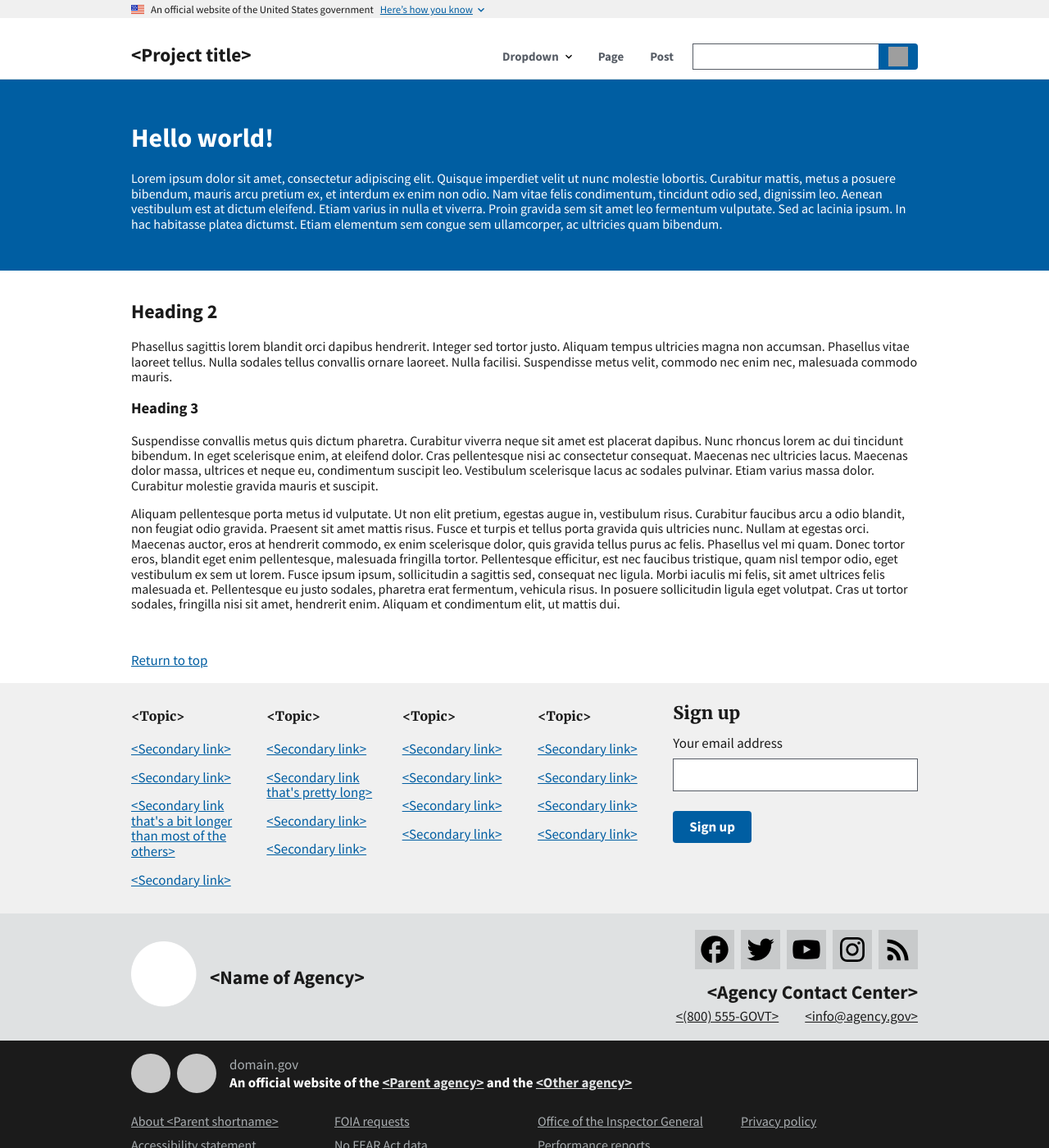
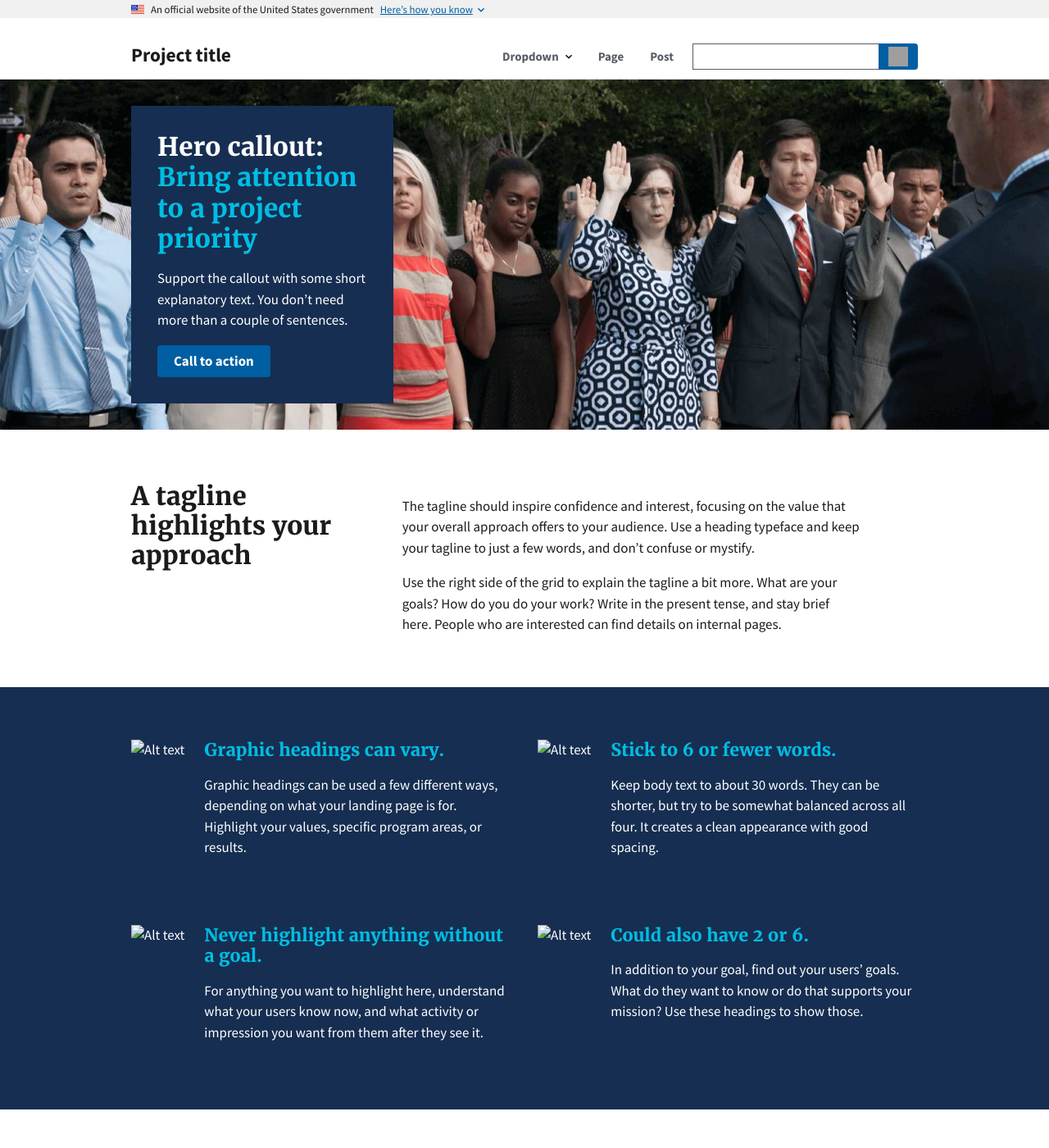
Before and after one commit to navapbc/template-jekyll-uswds, a Jekyll site: the page built from index.md, in a window 1280 px wide and 1400 px high. Shown: the whole window at 82% size. Built offline with Jekyll 4.4.1, drawn with Linux system fonts in a browser that asks for light colours; some of the changed text lies outside the part shown; grey boxes are pictures that could not be loaded.

Commit message:
cleanup content in sample pages

```diff
--- a/_config.yml
+++ b/_config.yml
@@ -1,11 +1,15 @@
-title: Your awesome title, used in the title tag
+agency: Agency
+agency-contact-center: Agency Contact Center
+agency-telephone: (800) 555-GOVT
+agency-email: info@agency.gov
+
+title: Project title # used in the header and title tag
 tagline: A short description, used in the title tag when page.title is not defined
 description: >-
   A longer description used for the description meta tag. Appears in document head
   meta (for Google search results) and in feed.xml site description. Also a fallback
   for pages without their own description. Also part of a page's title tag if neither
   page.title nor site.tagline is defined.
-email: your-email@example.com
 baseurl: "" # the subpath of your site, e.g. /blog
 url: "" # base hostname & protocol, e.g. http://example.com
 
--- a/_includes/footer.html
+++ b/_includes/footer.html
@@ -125,7 +125,7 @@
             <img class="usa-footer__logo-img" src="/assets/uswds/img/logo-img.png" alt="" />
           </div>
           <div class="mobile-lg:grid-col-auto">
-            <p class="usa-footer__logo-heading">&lt;Name of Agency&gt;</p>
+            <p class="usa-footer__logo-heading">{{site.agency}}</p>
           </div>
         </div>
         <div class="usa-footer__contact-links mobile-lg:grid-col-6">
@@ -172,15 +172,15 @@
             </div>
           </div>
           <p class="usa-footer__contact-heading">
-            &lt;Agency Contact Center&gt;
+            {{site.agency-contact-center}}
           </p>
           <address class="usa-footer__address">
             <div class="usa-footer__contact-info grid-row grid-gap">
               <div class="grid-col-auto">
-                <a href="tel:1-800-555-5555">&lt;(800) 555-GOVT&gt;</a>
+                <a href="tel:{{site.agency-telephone}}">{{site.agency-telephone}}</a>
               </div>
               <div class="grid-col-auto">
-                <a href="mailto:info@agency.gov">&lt;info@agency.gov&gt;</a>
+                <a href="mailto:{{site.agency-email}}">{{site.agency-email}}</a>
               </div>
             </div>
           </address>
--- a/_includes/header.html
+++ b/_includes/header.html
@@ -47,7 +47,7 @@
           </ul>
         </li>
         <li class="usa-nav__primary-item">
-          <a href="{{ 'about' | relative_url }}"
+          <a href="{{ 'sample-page' | relative_url }}"
           class="usa-nav-link {% if page.active-nav == 'sample-page' %}{{ 'usa-current' }}{% endif %}"
             ><span>Page</span></a
           >
--- a/index.md
+++ b/index.md
@@ -1,28 +1,135 @@
 ---
 layout: base
-full-width: true
+full-width: true # removes `.grid-container` in base layout
 ---
 
-<div class="bg-primary text-white">
-  <div class="grid-container padding-y-4" markdown="block">
+<!-- https://designsystem.digital.gov/templates/landing-page/ -->
 
-# Hello world!
+<section class="usa-hero" aria-label="Introduction">
+  <div class="grid-container">
+    <div class="usa-hero__callout">
+      <h1 class="usa-hero__heading">
+        <span class="usa-hero__heading--alt">Hero callout:</span>Bring
+        attention to a project priority
+      </h1>
+      <p>
+        Support the callout with some short explanatory text. You don’t need
+        more than a couple of sentences.
+      </p>
+      <a class="usa-button" href="">Call to action</a>
+    </div>
+  </div>
+</section>
 
-Lorem ipsum dolor sit amet, consectetur adipiscing elit. Quisque imperdiet velit ut nunc molestie lobortis. Curabitur mattis, metus a posuere bibendum, mauris arcu pretium ex, et interdum ex enim non odio. Nam vitae felis condimentum, tincidunt odio sed, dignissim leo. Aenean vestibulum est at dictum eleifend. Etiam varius in nulla et viverra. Proin gravida sem sit amet leo fermentum vulputate. Sed ac lacinia ipsum. In hac habitasse platea dictumst. Etiam elementum sem congue sem ullamcorper, ac ultricies quam bibendum.
+<section class="grid-container usa-section">
+  <div class="grid-row grid-gap">
+    <div class="tablet:grid-col-4">
+      <h2 class="font-heading-xl margin-top-0 tablet:margin-bottom-0">
+        A tagline highlights your approach
+      </h2>
+    </div>
+    <div class="tablet:grid-col-8 usa-prose">
+      <p>
+        The tagline should inspire confidence and interest, focusing on the
+        value that your overall approach offers to your audience. Use a
+        heading typeface and keep your tagline to just a few words, and
+        don’t confuse or mystify.
+      </p>
+      <p>
+        Use the right side of the grid to explain the tagline a bit more.
+        What are your goals? How do you do your work? Write in the present
+        tense, and stay brief here. People who are interested can find
+        details on internal pages.
+      </p>
+    </div>
+  </div>
+</section>
 
+<section class="usa-graphic-list usa-section usa-section--dark">
+  <div class="grid-container">
+    <div class="usa-graphic-list__row grid-row grid-gap">
+      <div class="usa-media-block tablet:grid-col">
+        <img
+          class="usa-media-block__img"
+          src="/assets/img/circle-124.png"
+          alt="Alt text"
+        />
+        <div class="usa-media-block__body">
+          <h2 class="usa-graphic-list__heading">
+            Graphic headings can vary.
+          </h2>
+          <p>
+            Graphic headings can be used a few different ways, depending on
+            what your landing page is for. Highlight your values, specific
+            program areas, or results.
+          </p>
+        </div>
+      </div>
+      <div class="usa-media-block tablet:grid-col">
+        <img
+          class="usa-media-block__img"
+          src="/assets/img/circle-124.png"
+          alt="Alt text"
+        />
+        <div class="usa-media-block__body">
+          <h2 class="usa-graphic-list__heading">
+            Stick to 6 or fewer words.
+          </h2>
+          <p>
+            Keep body text to about 30 words. They can be shorter, but try
+            to be somewhat balanced across all four. It creates a clean
+            appearance with good spacing.
+          </p>
+        </div>
+      </div>
+    </div>
+    <div class="usa-graphic-list__row grid-row grid-gap">
+      <div class="usa-media-block tablet:grid-col">
+        <img
+          class="usa-media-block__img"
+          src="/assets/img/circle-124.png"
+          alt="Alt text"
+        />
+        <div class="usa-media-block__body">
+          <h2 class="usa-graphic-list__heading">
+            Never highlight anything without a goal.
+          </h2>
+          <p>
+            For anything you want to highlight here, understand what your
+            users know now, and what activity or impression you want from
+            them after they see it.
+          </p>
+        </div>
+      </div>
+      <div class="usa-media-block tablet:grid-col">
+        <img
+          class="usa-media-block__img"
+          src="/assets/img/circle-124.png"
+          alt="Alt text"
+        />
+        <div class="usa-media-block__body">
+          <h2 class="usa-graphic-list__heading">Could also have 2 or 6.</h2>
+          <p>
+            In addition to your goal, find out your users’ goals. What do
+            they want to know or do that supports your mission? Use these
+            headings to show those.
+          </p>
+        </div>
+      </div>
+    </div>
   </div>
-</div>
+</section>
 
-<div class="grid-container padding-y-2" markdown="block">
-
-## Heading 2
-
-Phasellus sagittis lorem blandit orci dapibus hendrerit. Integer sed tortor justo. Aliquam tempus ultricies magna non accumsan. Phasellus vitae laoreet tellus. Nulla sodales tellus convallis ornare laoreet. Nulla facilisi. Suspendisse metus velit, commodo nec enim nec, malesuada commodo mauris.
-
-### Heading 3
-
-Suspendisse convallis metus quis dictum pharetra. Curabitur viverra neque sit amet est placerat dapibus. Nunc rhoncus lorem ac dui tincidunt bibendum. In eget scelerisque enim, at eleifend dolor. Cras pellentesque nisi ac consectetur consequat. Maecenas nec ultricies lacus. Maecenas dolor massa, ultrices et neque eu, condimentum suscipit leo. Vestibulum scelerisque lacus ac sodales pulvinar. Etiam varius massa dolor. Curabitur molestie gravida mauris et suscipit.
-
-Aliquam pellentesque porta metus id vulputate. Ut non elit pretium, egestas augue in, vestibulum risus. Curabitur faucibus arcu a odio blandit, non feugiat odio gravida. Praesent sit amet mattis risus. Fusce et turpis et tellus porta gravida quis ultricies nunc. Nullam at egestas orci. Maecenas auctor, eros at hendrerit commodo, ex enim scelerisque dolor, quis gravida tellus purus ac felis. Phasellus vel mi quam. Donec tortor eros, blandit eget enim pellentesque, malesuada fringilla tortor. Pellentesque efficitur, est nec faucibus tristique, quam nisl tempor odio, eget vestibulum ex sem ut lorem. Fusce ipsum ipsum, sollicitudin a sagittis sed, consequat nec ligula. Morbi iaculis mi felis, sit amet ultrices felis malesuada et. Pellentesque eu justo sodales, pharetra erat fermentum, vehicula risus. In posuere sollicitudin ligula eget volutpat. Cras ut tortor sodales, fringilla nisi sit amet, hendrerit enim. Aliquam et condimentum elit, ut mattis dui.
-
-</div>
+<section id="test-section-id" class="usa-section">
+  <div class="grid-container">
+    <h2 class="font-heading-xl margin-y-0">Section heading</h2>
+    <p class="usa-intro">
+      Everything up to this point should help people understand your agency
+      or project: who you are, your goal or mission, and how you approach
+      it. Use this section to encourage them to act. Describe why they
+      should get in touch here, and use an active verb on the button below.
+      “Get in touch,” “Learn more,” and so on.
+    </p>
+    <a class="usa-button usa-button--big" href="">Call to action</a>
+  </div>
+</section>
```
Also changed, not shown: other parts of _includes/header.html (+1 -1 lines), 404.html (deleted, +0 -9 lines), 404.md (added, +38 -0 lines), _layouts/page.html (+4 -7 lines), _layouts/post.html (+7 -12 lines), about.md (deleted, +0 -19 lines), sample-page.md (added, +23 -0 lines).
